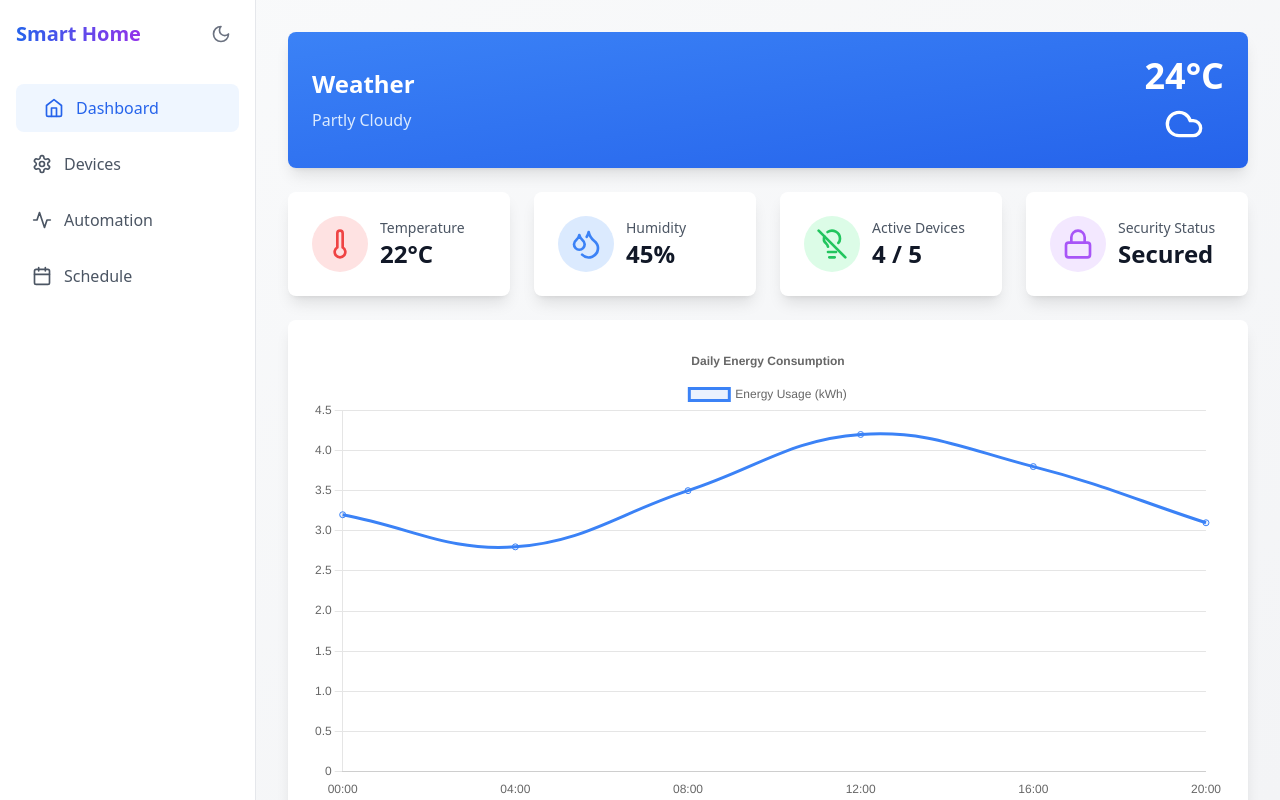
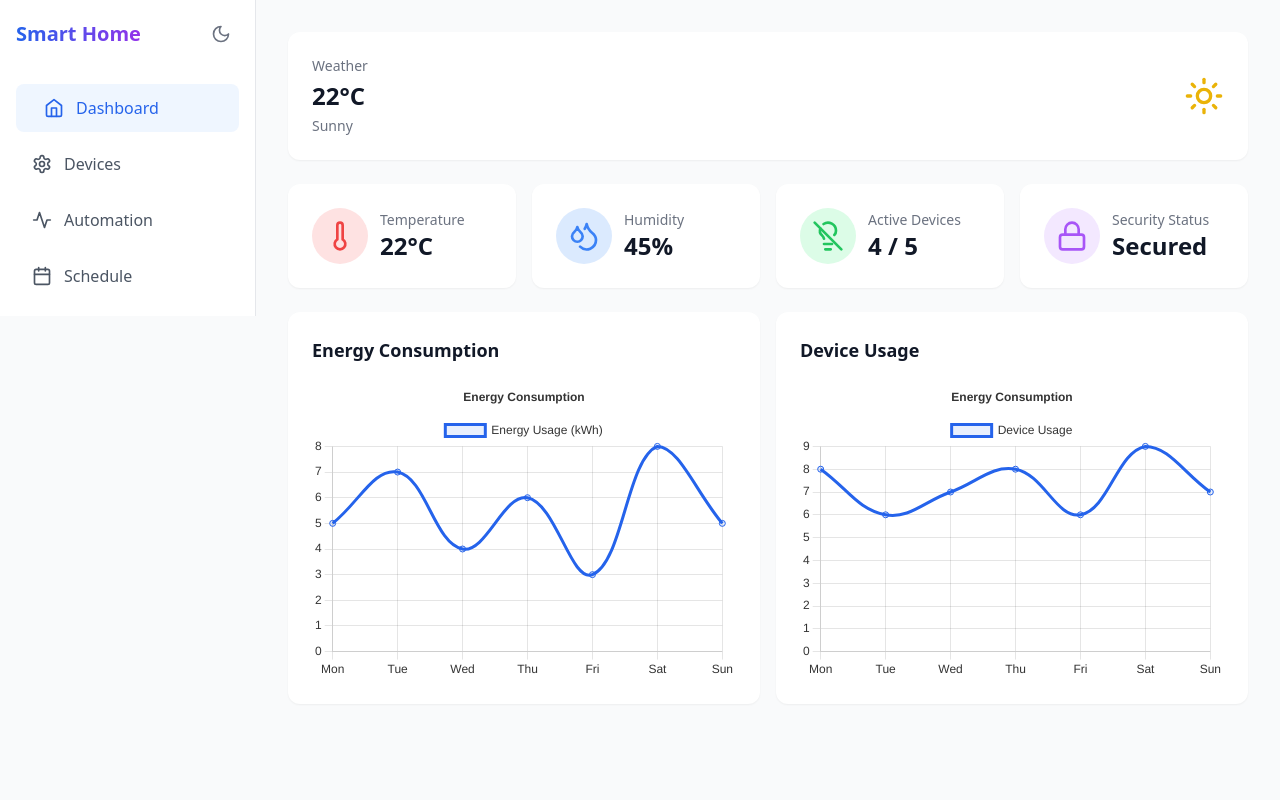
Before and after one commit to Jekzx/smart-home, a React (Vite) app: page / in a window 1280 px wide. Built offline with nearby package versions, Linux system fonts and the light colour scheme.

Commit message:
update deployment workflow and fix navigation/dark mode

```diff
--- a/src/App.tsx
+++ b/src/App.tsx
@@ -17,11 +17,10 @@ function App() {
 
   return (
     <ThemeProvider>
-      <div className="min-h-screen bg-gradient-to-br from-gray-50 to-gray-100 dark:from-gray-900 dark:to-gray-800 transition-colors duration-200">
-        <div className="flex h-screen">
+      <div className="min-h-screen bg-gray-50 dark:bg-gray-900 text-gray-900 dark:text-gray-100">
+        <div className="flex min-h-screen">
           <Navigation items={navItems} activeTab={activeTab} onTabChange={setActiveTab} />
-          <div className="flex-1 overflow-auto">
-            <main className="p-8">
+          <main className="flex-1 p-4 md:p-8 pt-20 md:pt-8 overflow-auto">
             <div className="max-w-7xl mx-auto space-y-8">
               {activeTab === 'dashboard' && <Dashboard />}
               {activeTab === 'devices' && <DeviceList />}
@@ -31,7 +30,6 @@ function App() {
           </main>
         </div>
       </div>
-      </div>
     </ThemeProvider>
   );
 }
--- a/src/components/Dashboard.tsx
+++ b/src/components/Dashboard.tsx
@@ -6,10 +6,11 @@ import {
   Droplets,
   LightbulbOff,
   Lock,
-  Cloud,
-  Sun
+  Sun,
+  Cloud
 } from 'lucide-react';
 import { useEffect, useState } from 'react';
+import { useTheme } from '../context/ThemeContext';
 
 interface WeatherData {
   temp: number;
@@ -19,57 +20,85 @@ interface WeatherData {
 
 export function Dashboard() {
   const { devices, metrics } = useDevices();
-  const [weather, setWeather] = useState<WeatherData | null>(null);
+  const { isDark } = useTheme();
   const [loading, setLoading] = useState(true);
+  const [weather] = useState<WeatherData>({
+    temp: 22,
+    condition: 'Sunny',
+    icon: 'sun'
+  });
 
   useEffect(() => {
-    // Simulate weather API call
-    setTimeout(() => {
-      setWeather({
-        temp: 24,
-        condition: 'Partly Cloudy',
-        icon: 'cloud'
-      });
+    // Simulate loading weather data
+    const timer = setTimeout(() => {
       setLoading(false);
     }, 1000);
+    return () => clearTimeout(timer);
   }, []);
 
   const energyData = {
-    labels: ['00:00', '04:00', '08:00', '12:00', '16:00', '20:00'],
-    datasets: [{
+    labels: ['Mon', 'Tue', 'Wed', 'Thu', 'Fri', 'Sat', 'Sun'],
+    datasets: [
+      {
         label: 'Energy Usage (kWh)',
-      data: [3.2, 2.8, 3.5, 4.2, 3.8, 3.1],
-      borderColor: 'rgb(59, 130, 246)',
-      backgroundColor: 'rgba(59, 130, 246, 0.1)',
+        data: [5, 7, 4, 6, 3, 8, 5],
+        borderColor: isDark ? '#60A5FA' : '#2563EB',
+        backgroundColor: isDark ? 'rgba(96, 165, 250, 0.1)' : 'rgba(37, 99, 235, 0.1)',
+        fill: true,
         tension: 0.4,
-      fill: true
-    }]
+      },
+    ],
   };
 
-  const options = {
+  const deviceUsageData = {
+    labels: ['Mon', 'Tue', 'Wed', 'Thu', 'Fri', 'Sat', 'Sun'],
+    datasets: [
+      {
+        label: 'Device Usage',
+        data: [8, 6, 7, 8, 6, 9, 7],
+        borderColor: isDark ? '#60A5FA' : '#2563EB',
+        backgroundColor: isDark ? 'rgba(96, 165, 250, 0.1)' : 'rgba(37, 99, 235, 0.1)',
+        fill: true,
+        tension: 0.4,
+      },
+    ],
+  };
+
+  const chartOptions = {
     responsive: true,
-    plugins: {
-      legend: {
-        position: 'top' as const,
-      },
-      title: {
-        display: true,
-        text: 'Daily Energy Consumption'
-      }
-    },
+    maintainAspectRatio: false,
     scales: {
       y: {
         beginAtZero: true,
         grid: {
-          color: 'rgba(0, 0, 0, 0.1)'
-        }
+          color: isDark ? 'rgba(255, 255, 255, 0.1)' : 'rgba(0, 0, 0, 0.1)',
+        },
+        ticks: {
+          color: isDark ? 'rgba(255, 255, 255, 0.8)' : 'rgba(0, 0, 0, 0.8)',
+        },
       },
       x: {
         grid: {
-          display: false
-        }
-      }
-    }
+          color: isDark ? 'rgba(255, 255, 255, 0.1)' : 'rgba(0, 0, 0, 0.1)',
+        },
+        ticks: {
+          color: isDark ? 'rgba(255, 255, 255, 0.8)' : 'rgba(0, 0, 0, 0.8)',
+        },
+      },
+    },
+    plugins: {
+      legend: {
+        display: true,
+        labels: {
+          color: isDark ? 'rgba(255, 255, 255, 0.8)' : 'rgba(0, 0, 0, 0.8)',
+        },
+      },
+      title: {
+        display: true,
+        text: 'Energy Consumption',
+        color: isDark ? 'rgba(255, 255, 255, 0.8)' : 'rgba(0, 0, 0, 0.8)',
+      },
+    },
   };
 
   const container = {
@@ -97,41 +126,47 @@ export function Dashboard() {
       {/* Weather Card */}
       <motion.div
         variants={item}
-        className="bg-gradient-to-br from-blue-500 to-blue-600 rounded-lg shadow-lg p-6 text-white"
+        className="bg-white dark:bg-gray-800 p-6 rounded-xl shadow-sm"
+        initial={{ opacity: 0, y: 20 }}
+        animate={{ opacity: 1, y: 0 }}
+        transition={{ delay: 0.1 }}
       >
         {loading ? (
           <div className="animate-pulse h-20 bg-blue-400/50 rounded" />
         ) : weather && (
           <div className="flex items-center justify-between">
             <div>
-              <h2 className="text-2xl font-bold mb-2">Weather</h2>
-              <p className="text-blue-100">{weather.condition}</p>
+              <p className="text-sm text-gray-500 dark:text-gray-400">Weather</p>
+              <h3 className="text-2xl font-semibold mt-1">{weather.temp}°C</h3>
+              <p className="text-sm text-gray-500 dark:text-gray-400 mt-1">
+                {weather.condition}
+              </p>
             </div>
-            <div className="text-center">
-              <p className="text-4xl font-bold">{weather.temp}°C</p>
-              {weather.icon === 'cloud' ? (
-                <Cloud className="h-10 w-10 mx-auto mt-2" />
+            {weather.icon === 'sun' ? (
+              <Sun className="w-10 h-10 text-yellow-500" />
             ) : (
-                <Sun className="h-10 w-10 mx-auto mt-2" />
+              <Cloud className="w-10 h-10 text-gray-500 dark:text-gray-400" />
             )}
-            </div>
           </div>
         )}
       </motion.div>
 
-      <div className="grid grid-cols-1 gap-6 sm:grid-cols-2 lg:grid-cols-4">
+      <div className="grid grid-cols-1 md:grid-cols-2 lg:grid-cols-4 gap-4">
         {/* Temperature Card */}
         <motion.div
           variants={item}
           whileHover={{ scale: 1.02 }}
-          className="bg-white dark:bg-gray-800 rounded-lg shadow-lg p-6 transform transition-all"
+          className="bg-white dark:bg-gray-800 p-6 rounded-xl shadow-sm"
+          initial={{ opacity: 0, y: 20 }}
+          animate={{ opacity: 1, y: 0 }}
+          transition={{ delay: 0.2 }}
         >
           <div className="flex items-center space-x-3">
             <div className="p-3 bg-red-100 dark:bg-red-900/20 rounded-full">
               <Thermometer className="h-8 w-8 text-red-500 dark:text-red-400" />
             </div>
             <div>
-              <p className="text-sm font-medium text-gray-600 dark:text-gray-400">Temperature</p>
+              <p className="text-sm text-gray-500 dark:text-gray-400">Temperature</p>
               <h3 className="text-2xl font-bold text-gray-900 dark:text-white">{metrics.temperature}°C</h3>
             </div>
           </div>
@@ -141,14 +176,17 @@ export function Dashboard() {
         <motion.div
           variants={item}
           whileHover={{ scale: 1.02 }}
-          className="bg-white dark:bg-gray-800 rounded-lg shadow-lg p-6"
+          className="bg-white dark:bg-gray-800 p-6 rounded-xl shadow-sm"
+          initial={{ opacity: 0, y: 20 }}
+          animate={{ opacity: 1, y: 0 }}
+          transition={{ delay: 0.3 }}
         >
           <div className="flex items-center space-x-3">
             <div className="p-3 bg-blue-100 dark:bg-blue-900/20 rounded-full">
               <Droplets className="h-8 w-8 text-blue-500 dark:text-blue-400" />
             </div>
             <div>
-              <p className="text-sm font-medium text-gray-600 dark:text-gray-400">Humidity</p>
+              <p className="text-sm text-gray-500 dark:text-gray-400">Humidity</p>
               <h3 className="text-2xl font-bold text-gray-900 dark:text-white">{metrics.humidity}%</h3>
             </div>
           </div>
@@ -158,14 +196,17 @@ export function Dashboard() {
         <motion.div
           variants={item}
           whileHover={{ scale: 1.02 }}
-          className="bg-white dark:bg-gray-800 rounded-lg shadow-lg p-6"
+          className="bg-white dark:bg-gray-800 p-6 rounded-xl shadow-sm"
+          initial={{ opacity: 0, y: 20 }}
+          animate={{ opacity: 1, y: 0 }}
+          transition={{ delay: 0.4 }}
         >
           <div className="flex items-center space-x-3">
             <div className="p-3 bg-green-100 dark:bg-green-900/20 rounded-full">
               <LightbulbOff className="h-8 w-8 text-green-500 dark:text-green-400" />
             </div>
             <div>
-              <p className="text-sm font-medium text-gray-600 dark:text-gray-400">Active Devices</p>
+              <p className="text-sm text-gray-500 dark:text-gray-400">Active Devices</p>
               <h3 className="text-2xl font-bold text-gray-900 dark:text-white">
                 {devices.filter(d => d.isActive).length} / {devices.length}
               </h3>
@@ -177,27 +218,55 @@ export function Dashboard() {
         <motion.div
           variants={item}
           whileHover={{ scale: 1.02 }}
-          className="bg-white dark:bg-gray-800 rounded-lg shadow-lg p-6"
+          className="bg-white dark:bg-gray-800 p-6 rounded-xl shadow-sm"
+          initial={{ opacity: 0, y: 20 }}
+          animate={{ opacity: 1, y: 0 }}
+          transition={{ delay: 0.5 }}
         >
           <div className="flex items-center space-x-3">
             <div className="p-3 bg-purple-100 dark:bg-purple-900/20 rounded-full">
               <Lock className="h-8 w-8 text-purple-500 dark:text-purple-400" />
             </div>
             <div>
-              <p className="text-sm font-medium text-gray-600 dark:text-gray-400">Security Status</p>
+              <p className="text-sm text-gray-500 dark:text-gray-400">Security Status</p>
               <h3 className="text-2xl font-bold text-gray-900 dark:text-white">Secured</h3>
             </div>
           </div>
         </motion.div>
       </div>
 
-      {/* Energy Usage Chart */}
+      {/* Charts Section */}
+      <div className="grid grid-cols-1 lg:grid-cols-2 gap-4 mt-4">
         <motion.div
-        variants={item}
-        className="bg-white dark:bg-gray-800 rounded-lg shadow-lg p-6"
+          className="bg-white dark:bg-gray-800 p-6 rounded-xl shadow-sm"
+          initial={{ opacity: 0, y: 20 }}
+          animate={{ opacity: 1, y: 0 }}
+          transition={{ delay: 0.6 }}
         >
-        <Line data={energyData} options={options} />
+          <h3 className="text-lg font-semibold mb-4">Energy Consumption</h3>
+          <div className="h-[300px]">
+            <Line
+              data={energyData}
+              options={chartOptions}
+            />
+          </div>
         </motion.div>
+
+        <motion.div
+          className="bg-white dark:bg-gray-800 p-6 rounded-xl shadow-sm"
+          initial={{ opacity: 0, y: 20 }}
+          animate={{ opacity: 1, y: 0 }}
+          transition={{ delay: 0.7 }}
+        >
+          <h3 className="text-lg font-semibold mb-4">Device Usage</h3>
+          <div className="h-[300px]">
+            <Line
+              data={deviceUsageData}
+              options={chartOptions}
+            />
+          </div>
+        </motion.div>
+      </div>
     </motion.div>
   );
 }
--- a/src/components/Navigation.tsx
+++ b/src/components/Navigation.tsx
@@ -1,6 +1,7 @@
-import { LucideIcon, Sun, Moon } from 'lucide-react';
+import { LucideIcon, Sun, Moon, Menu, X } from 'lucide-react';
 import { useTheme } from '../context/ThemeContext';
-import { motion } from 'framer-motion';
+import { motion, AnimatePresence } from 'framer-motion';
+import { useState } from 'react';
 
 interface NavigationProps {
   items: {
@@ -14,10 +15,45 @@ interface NavigationProps {
 
 export function Navigation({ items, activeTab, onTabChange }: NavigationProps) {
   const { isDark, toggleTheme } = useTheme();
+  const [isOpen, setIsOpen] = useState(false);
 
   return (
-    <nav className="w-64 bg-white dark:bg-gray-800 border-r border-gray-200 dark:border-gray-700 p-4">
-      <div className="flex items-center justify-between mb-8">
+    <>
+      {/* Mobile Menu Button */}
+      <button
+        onClick={() => setIsOpen(!isOpen)}
+        className="fixed top-4 left-4 p-2 rounded-lg bg-white dark:bg-gray-800 shadow-lg md:hidden z-50"
+      >
+        {isOpen ? (
+          <X className="w-6 h-6 text-gray-600 dark:text-gray-300" />
+        ) : (
+          <Menu className="w-6 h-6 text-gray-600 dark:text-gray-300" />
+        )}
+      </button>
+
+      {/* Mobile Overlay */}
+      <AnimatePresence>
+        {isOpen && (
+          <motion.div
+            initial={{ opacity: 0 }}
+            animate={{ opacity: 1 }}
+            exit={{ opacity: 0 }}
+            onClick={() => setIsOpen(false)}
+            className="fixed inset-0 bg-black/50 md:hidden z-40"
+          />
+        )}
+      </AnimatePresence>
+
+      {/* Navigation Sidebar */}
+      <div className={`
+        fixed md:static left-0 top-0 h-full
+        bg-white dark:bg-gray-800
+        border-r border-gray-200 dark:border-gray-700
+        p-4 z-50 w-64
+        transform transition-transform duration-200 ease-in-out
+        ${isOpen ? 'translate-x-0' : '-translate-x-full md:translate-x-0'}
+      `}>
+        <div className="flex items-center justify-between mb-8 mt-16 md:mt-0">
           <h1 className="text-xl font-bold bg-gradient-to-r from-blue-600 to-purple-600 bg-clip-text text-transparent">
             Smart Home
           </h1>
@@ -37,7 +73,10 @@ export function Navigation({ items, activeTab, onTabChange }: NavigationProps) {
             return (
               <motion.button
                 key={item.id}
-              onClick={() => onTabChange(item.id)}
+                onClick={() => {
+                  onTabChange(item.id);
+                  if (window.innerWidth < 768) setIsOpen(false);
+                }}
                 className={`w-full flex items-center space-x-3 px-4 py-3 rounded-lg transition-colors relative ${
                   isActive
                     ? 'text-blue-600 dark:text-blue-400'
@@ -60,6 +99,7 @@ export function Navigation({ items, activeTab, onTabChange }: NavigationProps) {
             );
           })}
         </div>
-    </nav>
+      </div>
+    </>
   );
 }
```
Also changed, not shown: package.json (+17 -17 lines), src/components/DeviceList.tsx (+46 -86 lines), 2 other files (tests, documents, lock files or other folders). Lines whose indentation alone changed are shown as unchanged.
